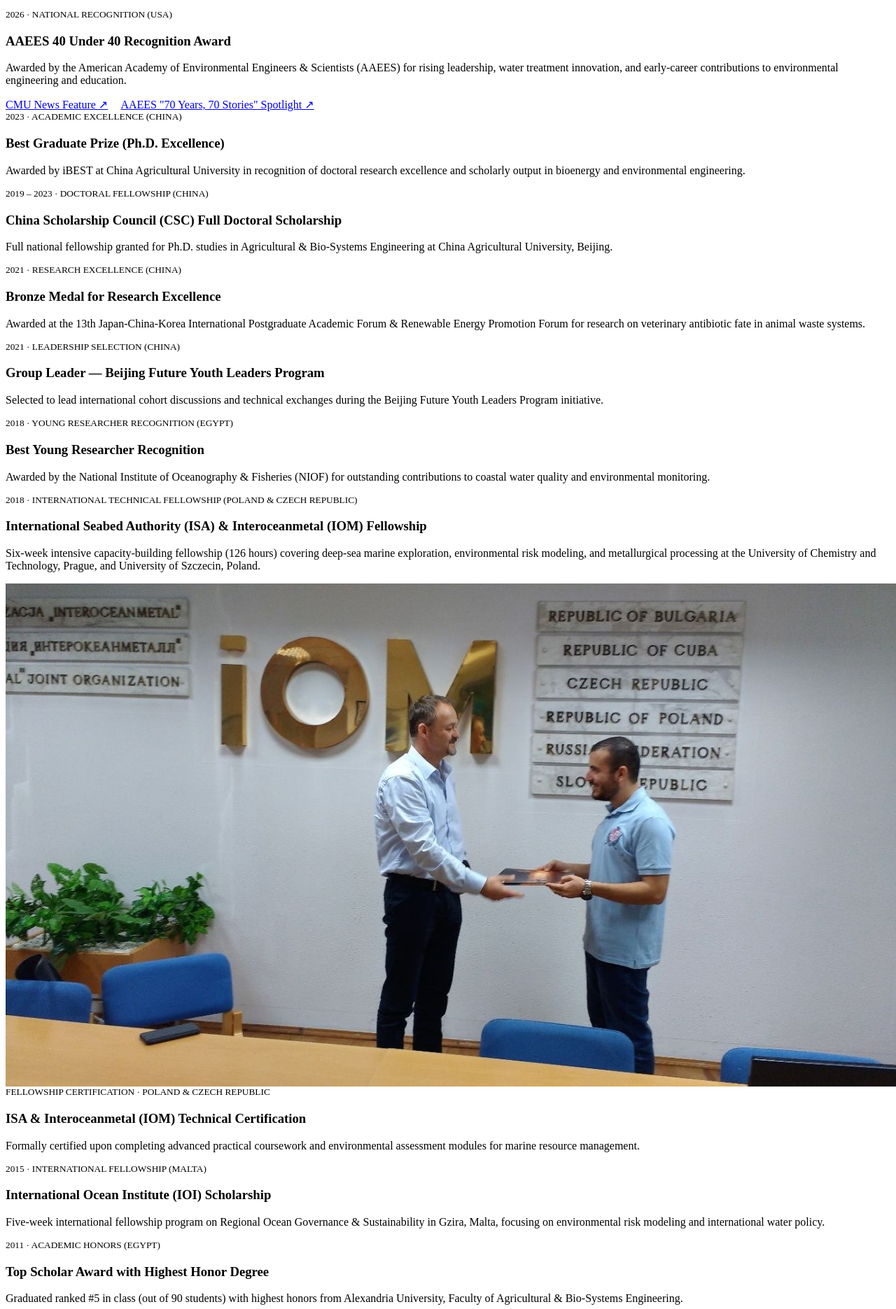
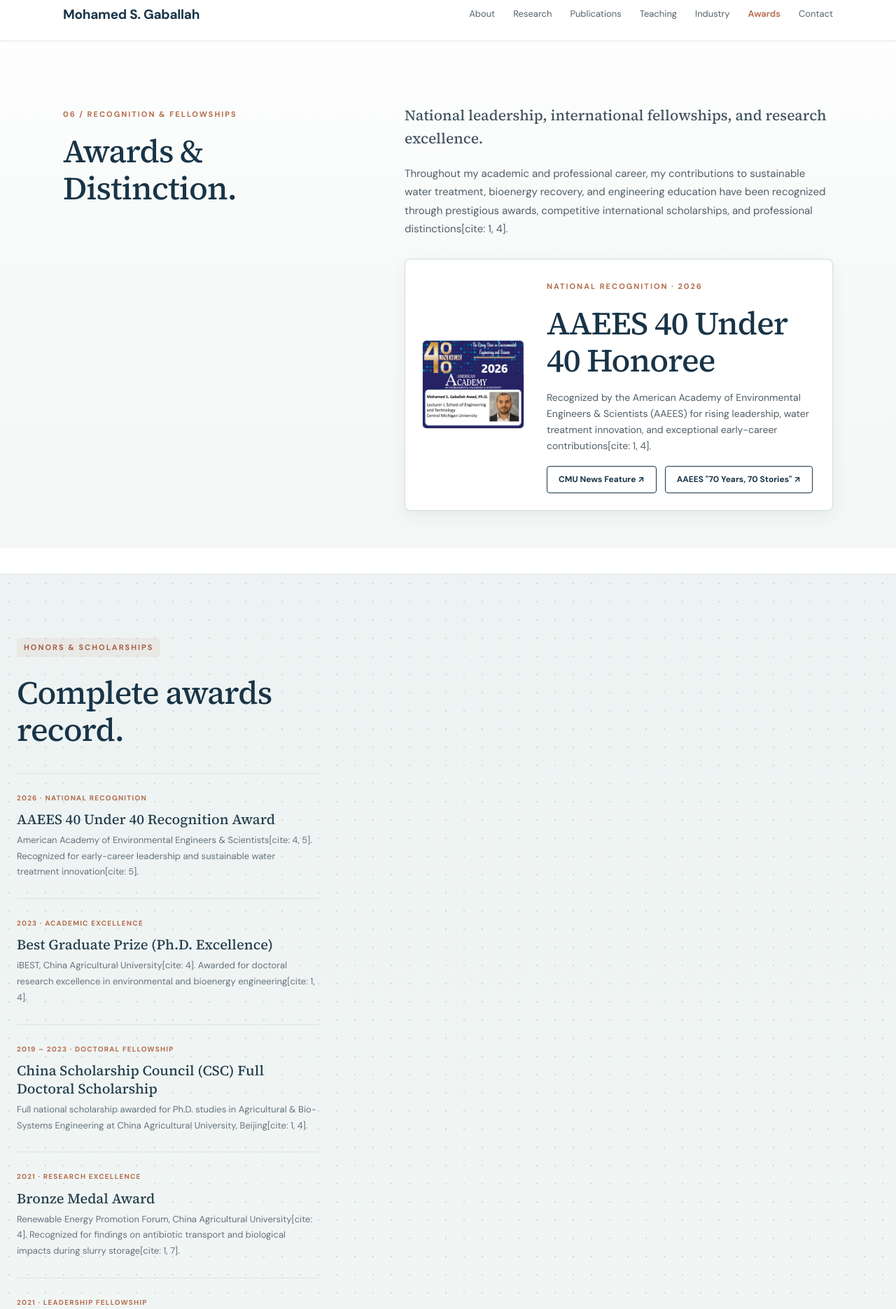
Before and after one commit to MohamedSGaballah/MohamedSGaballah.github.io, a plain HTML site: page Awards.html in a window 1280 px wide. Shown: the part 17-1888 px from the top of the page at 70% size. Drawn offline with Linux system fonts and the light colour scheme.

Commit message:
Update Awards.html

```diff
--- a/Awards.html
+++ b/Awards.html
@@ -1,55 +1,122 @@
-<div class="activity" style="margin-top: 30px;">
+<!doctype html>
+<html lang="en">
+<head>
+  <!-- Google tag (gtag.js) -->
+  <script async src="https://www.googletagmanager.com/gtag/js?id=G-485BVVJKN6"></script>
+  <!-- GoatCounter analytics -->
+  <script async data-goatcounter="https://mohamedsgaballah.goatcounter.com/count" src="//gc.zgo.at/count.js"></script>
+  <script>
+    window.dataLayer = window.dataLayer || [];
+    function gtag(){dataLayer.push(arguments);}
+    gtag('js', new Date());
+    gtag('config', 'G-485BVVJKN6');
+  </script>
+  <meta charset="utf-8"/>
+  <meta content="width=device-width, initial-scale=1" name="viewport"/>
+  <meta content="Awards, honors, international fellowships, scholarships, and professional recognition of Dr. Mohamed S. Gaballah Awad." name="description"/>
+  <title>Awards & Honors | Mohamed S. Gaballah Awad</title>
+  <link href="https://fonts.googleapis.com" rel="preconnect"/>
+  <link crossorigin href="https://fonts.gstatic.com" rel="preconnect"/>
+  <link href="https://fonts.googleapis.com/css2?family=DM+Sans:wght@400;500;600;700&amp;family=Source+Serif+4:wght@400;500;600&amp;display=swap" rel="stylesheet"/>
+  <link href="styles.css?v=8" rel="stylesheet"/>
+</head>
+<body>
+  <header>
+    <a class="brand" href="index.html">Mohamed S. Gaballah<span></span></a>
+    <button aria-expanded="false" aria-label="Toggle menu" class="menu">☰</button>
+    <nav>
+      <a href="index.html">About</a>
+      <a href="research.html">Research</a>
+      <a href="publications.html">Publications</a>
+      <a href="teaching.html">Teaching</a>
+      <a href="industry.html">Industry</a>
+      <a aria-current="page" href="awards.html">Awards</a>
+      <a href="contact.html">Contact</a>
+    </nav>
+  </header>
+
+  <main>
+    <section class="section wrap" id="awards-summary">
       <div>
-        <small>2026 · NATIONAL RECOGNITION (USA)</small>
+        <label>06 / RECOGNITION & FELLOWSHIPS</label>
+        <h2>Awards &amp;<br/>Distinction.</h2>
+      </div>
+      <article>
+        <h3>National leadership, international fellowships, and research excellence.</h3>
+        <p>Throughout my academic and professional career, my contributions to sustainable water treatment, bioenergy recovery, and engineering education have been recognized through prestigious awards, competitive international scholarships, and professional distinctions[cite: 1, 4].</p>
+
+        <!-- 2026 AAEES 40 Under 40 Highlight Card -->
+        <div class="award-spotlight" style="margin-top: 30px;">
+          <div class="award-badge-img">
+            <img alt="2026 AAEES 40 Under 40 Award Recognition" src="assets/images/aaees-40-under-40.jpg"/>
+          </div>
+          <div class="award-content">
+            <label>NATIONAL RECOGNITION · 2026</label>
+            <h2>AAEES 40 Under 40 Honoree</h2>
+            <p>Recognized by the American Academy of Environmental Engineers &amp; Scientists (AAEES) for rising leadership, water treatment innovation, and exceptional early-career contributions[cite: 1, 4].</p>
+            <div class="award-links">
+              <a class="outline" href="https://www.cmich.edu/news/details/cmu-engineering-faculty-member-named-to-national-40-under-40-list" rel="noopener noreferrer" target="_blank">CMU News Feature ↗</a>
+              <a class="outline" href="https://www.linkedin.com/pulse/environmental-engineers-journey-american-academy-of-environmental--ab0te/" rel="noopener noreferrer" target="_blank">AAEES "70 Years, 70 Stories" ↗</a>
+            </div>
+          </div>
+        </div>
+      </article>
+    </section>
+
+    <section class="section shaded" id="awards-list">
+      <div class="wrap">
+        <div class="sectionhead">
+          <label>HONORS & SCHOLARSHIPS</label>
+          <h2>Complete awards record.</h2>
+        </div>
+        <div class="activity">
+          <div>
+            <small>2026 · NATIONAL RECOGNITION</small>
             <h3>AAEES 40 Under 40 Recognition Award</h3>
-        <p>Awarded by the American Academy of Environmental Engineers &amp; Scientists (AAEES) for rising leadership, water treatment innovation, and early-career contributions to environmental engineering and education.</p>
-        <div style="margin-top: 10px;">
-          <a href="https://www.cmich.edu/news/details/cmu-engineering-faculty-member-named-to-national-40-under-40-list" rel="noopener noreferrer" target="_blank" style="margin-right: 15px;">CMU News Feature ↗</a>
-          <a href="https://www.linkedin.com/pulse/environmental-engineers-journey-american-academy-of-environmental--ab0te/" rel="noopener noreferrer" target="_blank">AAEES "70 Years, 70 Stories" Spotlight ↗</a>
-        </div>
+            <p>American Academy of Environmental Engineers &amp; Scientists[cite: 4, 5]. Recognized for early-career leadership and sustainable water treatment innovation[cite: 5].</p>
           </div>
 
           <div>
-        <small>2023 · ACADEMIC EXCELLENCE (CHINA)</small>
+            <small>2023 · ACADEMIC EXCELLENCE</small>
             <h3>Best Graduate Prize (Ph.D. Excellence)</h3>
-        <p>Awarded by iBEST at China Agricultural University in recognition of doctoral research excellence and scholarly output in bioenergy and environmental engineering.</p>
+            <p>iBEST, China Agricultural University[cite: 4]. Awarded for doctoral research excellence in environmental and bioenergy engineering[cite: 1, 4].</p>
           </div>
 
           <div>
-        <small>2019 – 2023 · DOCTORAL FELLOWSHIP (CHINA)</small>
+            <small>2019 – 2023 · DOCTORAL FELLOWSHIP</small>
             <h3>China Scholarship Council (CSC) Full Doctoral Scholarship</h3>
-        <p>Full national fellowship granted for Ph.D. studies in Agricultural &amp; Bio-Systems Engineering at China Agricultural University, Beijing.</p>
+            <p>Full national scholarship awarded for Ph.D. studies in Agricultural &amp; Bio-Systems Engineering at China Agricultural University, Beijing[cite: 1, 4].</p>
           </div>
 
           <div>
-        <small>2021 · RESEARCH EXCELLENCE (CHINA)</small>
-        <h3>Bronze Medal for Research Excellence</h3>
-        <p>Awarded at the 13th Japan-China-Korea International Postgraduate Academic Forum &amp; Renewable Energy Promotion Forum for research on veterinary antibiotic fate in animal waste systems.</p>
+            <small>2021 · RESEARCH EXCELLENCE</small>
+            <h3>Bronze Medal Award</h3>
+            <p>Renewable Energy Promotion Forum, China Agricultural University[cite: 4]. Recognized for findings on antibiotic transport and biological impacts during slurry storage[cite: 1, 7].</p>
           </div>
 
           <div>
-        <small>2021 · LEADERSHIP SELECTION (CHINA)</small>
-        <h3>Group Leader — Beijing Future Youth Leaders Program</h3>
-        <p>Selected to lead international cohort discussions and technical exchanges during the Beijing Future Youth Leaders Program initiative.</p>
+            <small>2021 · LEADERSHIP FELLOWSHIP</small>
+            <h3>Selected Group Leader — Beijing Future Youth Leaders Program</h3>
+            <p>Appointed leader for the international youth leadership program in Beijing, China[cite: 4].</p>
           </div>
 
           <div>
-        <small>2018 · YOUNG RESEARCHER RECOGNITION (EGYPT)</small>
-        <h3>Best Young Researcher Recognition</h3>
-        <p>Awarded by the National Institute of Oceanography &amp; Fisheries (NIOF) for outstanding contributions to coastal water quality and environmental monitoring.</p>
+            <small>2018 · YOUNG RESEARCHER RECOGNITION</small>
+            <h3>Best Young Researcher Award</h3>
+            <p>National Institute of Oceanography &amp; Fisheries (NIOF), Egypt[cite: 4]. Recognized for environmental baseline studies and aquatic pollution monitoring[cite: 3, 4].</p>
           </div>
 
           <div>
-        <small>2018 · INTERNATIONAL TECHNICAL FELLOWSHIP (POLAND &amp; CZECH REPUBLIC)</small>
+            <small>2018 · INTERNATIONAL FELLOWSHIP (POLAND &amp; CZECH REPUBLIC)</small>
             <h3>International Seabed Authority (ISA) &amp; Interoceanmetal (IOM) Fellowship</h3>
-        <p>Six-week intensive capacity-building fellowship (126 hours) covering deep-sea marine exploration, environmental risk modeling, and metallurgical processing at the University of Chemistry and Technology, Prague, and University of Szczecin, Poland.</p>
+            <p>Six-week intensive training scholarship (126 hours) covering marine geological exploration, environmental risk modeling, and metallurgical processing at the University of Chemistry and Technology (Prague) and University of Szczecin (Poland)[cite: 4, 6].</p>
 
             <div class="training-card" style="margin-top: 15px;">
               <img alt="Dr. Mohamed Gaballah receiving international training certificate at IOM headquarters" src="assets/images/isa-iom-training.jpg"/>
               <div class="training-info">
                 <small>FELLOWSHIP CERTIFICATION · POLAND &amp; CZECH REPUBLIC</small>
-            <h3>ISA &amp; Interoceanmetal (IOM) Technical Certification</h3>
-            <p>Formally certified upon completing advanced practical coursework and environmental assessment modules for marine resource management.</p>
+                <h3>ISA &amp; Interoceanmetal Training Certification</h3>
+                <p>Awarded technical certification upon completing deep-sea resource environmental risk assessment modules[cite: 6].</p>
               </div>
             </div>
           </div>
@@ -57,29 +124,42 @@
           <div>
             <small>2015 · INTERNATIONAL FELLOWSHIP (MALTA)</small>
             <h3>International Ocean Institute (IOI) Scholarship</h3>
-        <p>Five-week international fellowship program on Regional Ocean Governance &amp; Sustainability in Gzira, Malta, focusing on environmental risk modeling and international water policy.</p>
+            <p>Five-week intensive capacity-building fellowship in Ocean Governance &amp; Sustainability in Gzira, Malta, focusing on regional marine risk frameworks[cite: 5, 6].</p>
           </div>
 
           <div>
-        <small>2011 · ACADEMIC HONORS (EGYPT)</small>
+            <small>2011 · ACADEMIC HONORS</small>
             <h3>Top Scholar Award with Highest Honor Degree</h3>
-        <p>Graduated ranked #5 in class (out of 90 students) with highest honors from Alexandria University, Faculty of Agricultural &amp; Bio-Systems Engineering.</p>
+            <p>Faculty of Agricultural and Bio-Systems Engineering, Alexandria University[cite: 5]. Ranked #5 in class out of 90 students[cite: 1].</p>
           </div>
 
           <div>
-        <small>2007 – 2010 · UNDERGRADUATE DISTINCTION (EGYPT)</small>
+            <small>2007 – 2010 · UNDERGRADUATE HONORS</small>
             <h3>Outstanding Undergraduate Student Award</h3>
-        <p>Recognized for top academic performance across consecutive years of undergraduate study at Alexandria University.</p>
+            <p>Alexandria University, Egypt[cite: 5]. Awarded for multi-year academic performance excellence[cite: 5].</p>
+          </div>
+
+          <div>
+            <small>LICENSURE & BOARD CERTIFICATION</small>
+            <h3>Professional Licensure &amp; Certification Status</h3>
+            <p>Professional Engineer (PE) License / Environmental Engineering Board Certification (In Process) · AAEES Board Certification (In Process)[cite: 5].</p>
           </div>
         </div>
-  </article>
-</section>
-
-<!-- Professional Board Certifications Strip -->
-<section class="strip">
-  <div class="wrap stripgrid" style="grid-template-columns: repeat(3, 1fr);">
-    <p><b>Professional Engineer (PE)</b><br/>License (In Process)</p>
-    <p><b>AAEES Board Certification</b><br/>Environmental Engineer (In Process)</p>
-    <p><b>AAEES 40 Under 40</b><br/>National Award Honoree (2026)</p>
       </div>
     </section>
+  </main>
+
+  <footer>
+    <div class="wrap">
+      <span>© <span id="year"></span> Mohamed S. Gaballah Awad</span>
+      <span>School of Engineering &amp; Technology · Central Michigan University</span>
+      <span class="visitor-stats">
+        <svg width="14" height="14" viewBox="0 0 24 24" fill="none" stroke="currentColor" stroke-width="2" stroke-linecap="round" stroke-linejoin="round" style="vertical-align: middle; margin-right: 4px; opacity: 0.8;"><path d="M1 12s4-8 11-8 11 8 11 8-4 8-11 8-11-8-11-8z"></path><circle cx="12" cy="12" r="3"></circle></svg>
+        Views: <strong id="stats-views">...</strong>
+      </span>
+      <a href="index.html">About ↑</a>
+    </div>
+  </footer>
+  <script src="script.js"></script>
+</body>
+</html>
```
Lines whose indentation alone changed are shown as unchanged.
